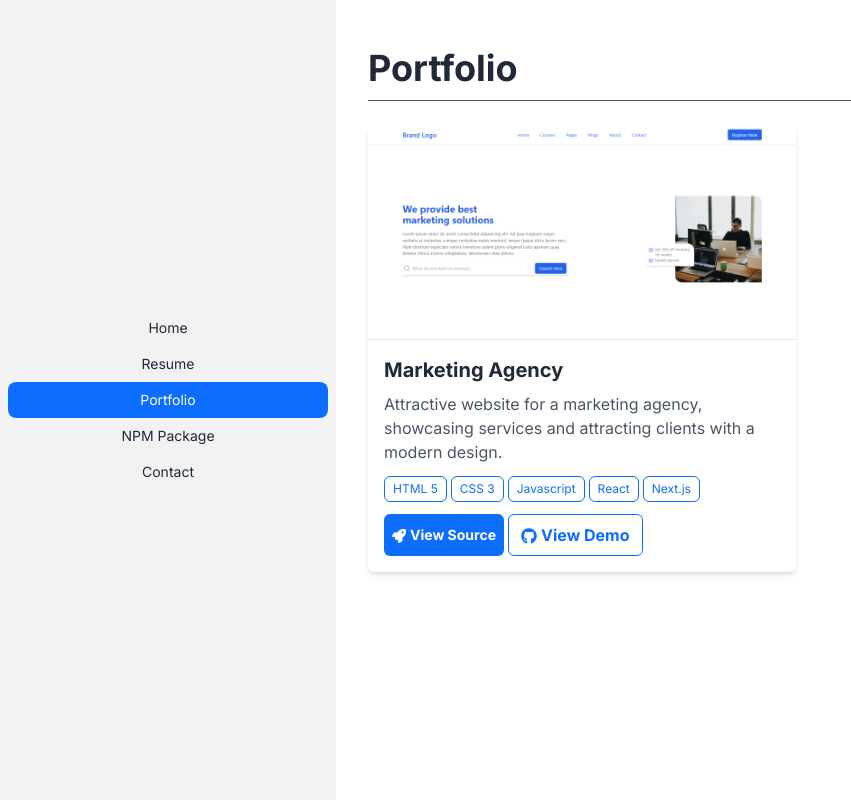
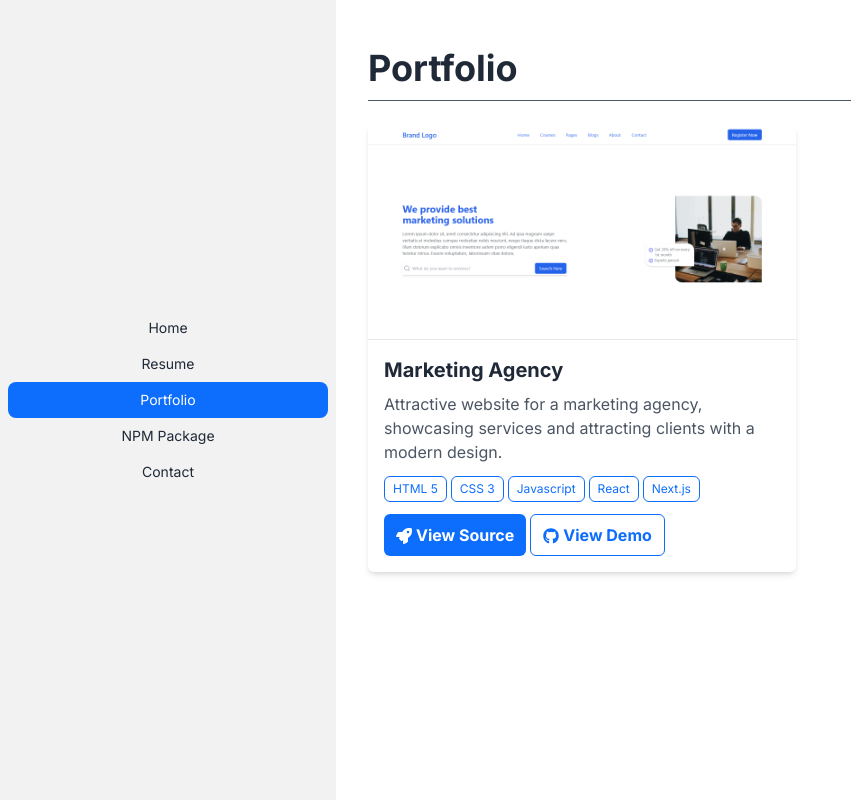
Before and after one commit to ssakib4040/nextjs-portfolio, a Next.js app: page /portfolio in a window 1280 px wide. Shown: the whole page, without its empty margins (0-851 px from the left). Built offline with nearby package versions, Linux system fonts and the light colour scheme.

Commit message:
flex wrap fixed in Portfolio

```diff
--- a/app/npm-package/page.tsx
+++ b/app/npm-package/page.tsx
@@ -111,7 +111,7 @@ export default function page() {
                   <svg
                     stroke="currentColor"
                     fill="currentColor"
-                    stroke-width="0"
+                    strokeWidth="0"
                     viewBox="0 0 512 512"
                     className="mr-1 mt-[2px]"
                     height="1em"
@@ -127,7 +127,7 @@ export default function page() {
                     <svg
                       stroke="currentColor"
                       fill="currentColor"
-                      stroke-width="0"
+                      strokeWidth="0"
                       viewBox="0 0 496 512"
                       className="mr-1 mt-[2px]"
                       height="1em"
--- a/app/portfolio/page.tsx
+++ b/app/portfolio/page.tsx
@@ -48,18 +48,18 @@ export default function page() {
                 ))}
               </div>
 
-              <div className="flex gap-1">
+              <div className="flex flex-wrap gap-1">
                 {/* two button here  */}
 
                 <Link
                   href={portfolio.source}
                   target="_blank"
-                  className="bg-[#0D6EFD] text-white px-2 py-1 rounded-md flex items-center text-sm font-bold"
+                  className="bg-[#0D6EFD] text-white rounded-md flex px-3 py-2 items-center font-bold"
                 >
                   <svg
                     stroke="currentColor"
                     fill="currentColor"
-                    stroke-width="0"
+                    strokeWidth="0"
                     viewBox="0 0 512 512"
                     className="mr-1 mt-[2px]"
                     height="1em"
@@ -79,7 +79,7 @@ export default function page() {
                   <svg
                     stroke="currentColor"
                     fill="currentColor"
-                    stroke-width="0"
+                    strokeWidth="0"
                     viewBox="0 0 496 512"
                     className="mr-1 mt-[2px]"
                     height="1em"
```
